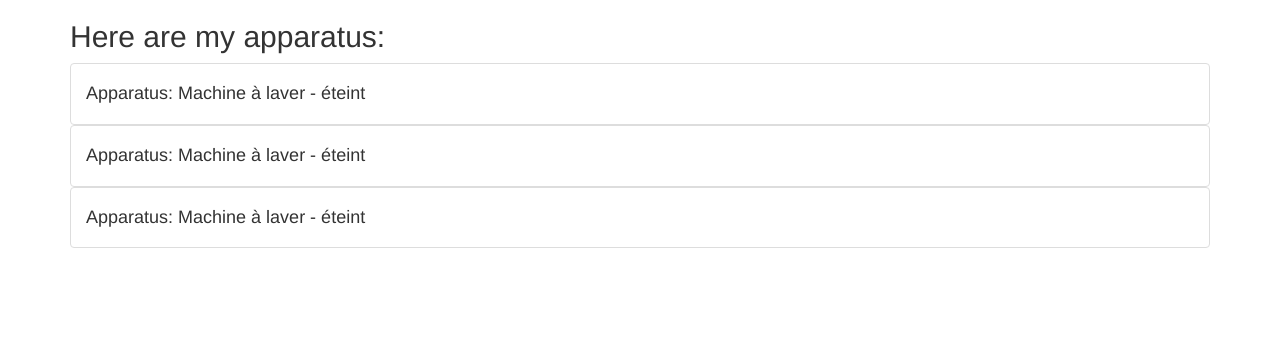
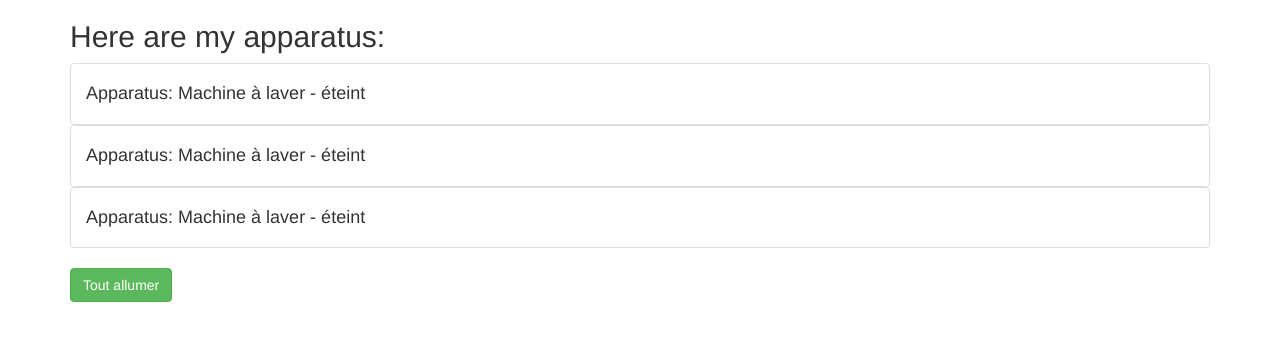
Before and after one commit to nsanzabandi-fiacre-clean-code-tutorials/angular-tutorial-second-app, an Angular app: page / in a window 1280 px wide. Shown: the top 340 px of the page. Built offline with nearby package versions, Linux system fonts and the light colour scheme.

Commit message:
Added the a button to test the property binding.

```diff
--- a/src/app/app.component.html
+++ b/src/app/app.component.html
@@ -8,6 +8,7 @@
         <app-apparatus></app-apparatus>
         <app-apparatus></app-apparatus>
       </ul>
+      <button class="btn btn-success" type="button" name="switchAllLightButton" [disabled] = "!isAuthentified">Tout allumer</button>
     </div>
   </div>
 </div>
--- a/src/app/app.component.ts
+++ b/src/app/app.component.ts
@@ -7,4 +7,13 @@ import { Component } from '@angular/core';
 })
 export class AppComponent {
   title = 'angular-tutorial-second-app';
+  isAuthentified = false;
+
+  constructor() {
+    setTimeout(
+      () => {
+        this.isAuthentified = true;
+      }, 4000
+    );
+  }
 }
```
